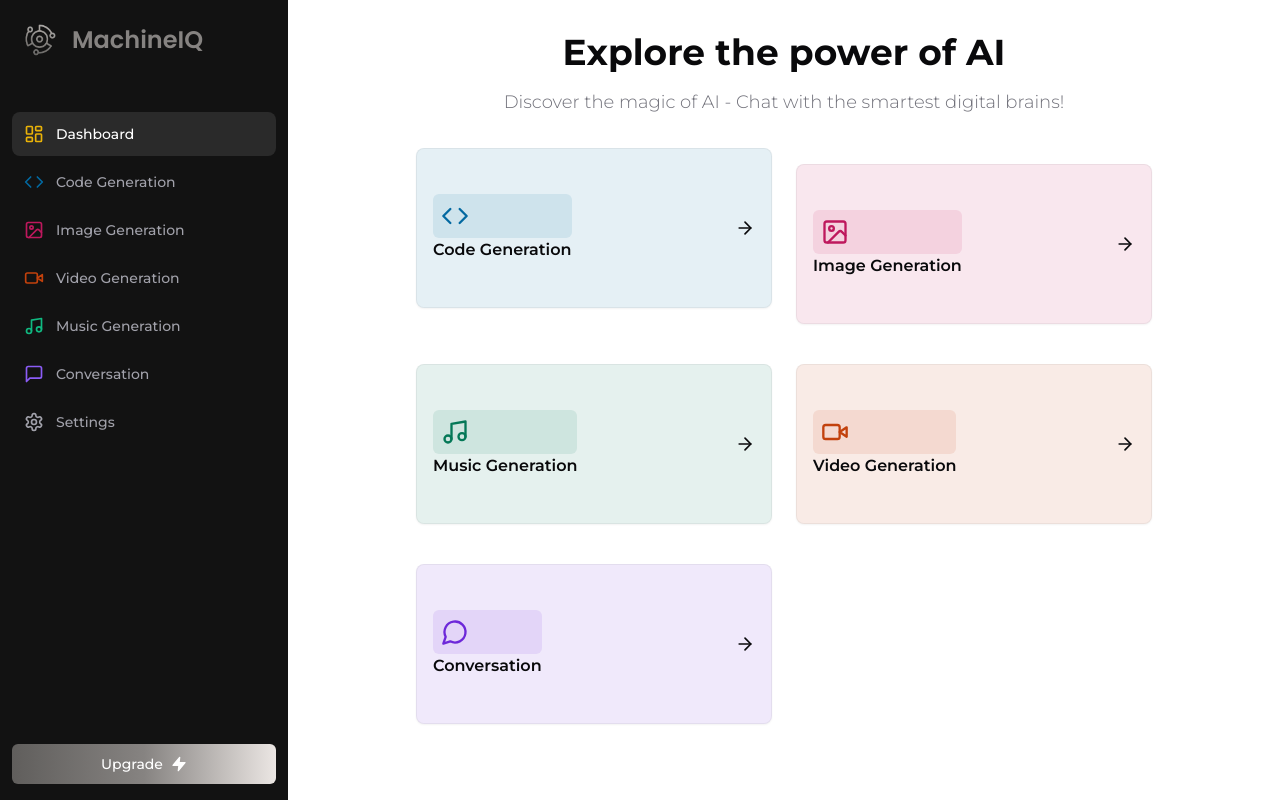
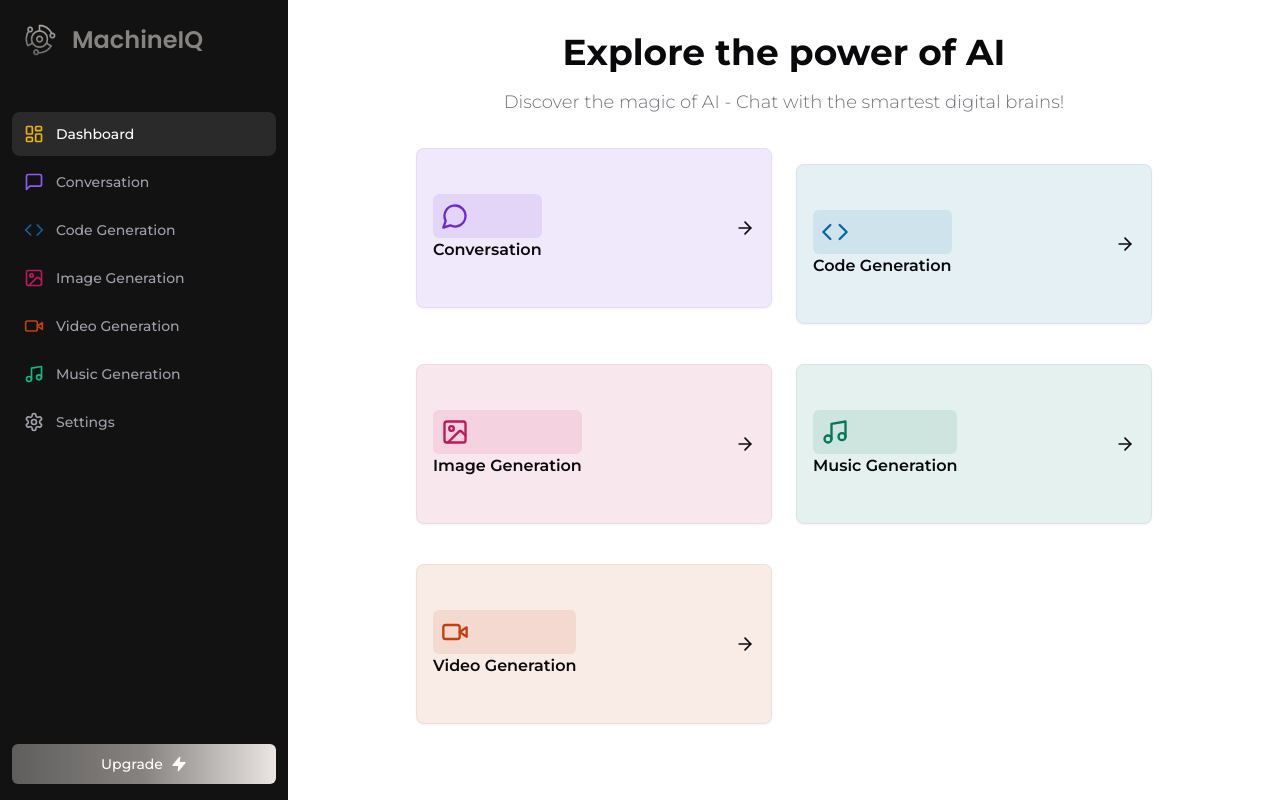
Before and after one commit to Hansraj8149/machineiq, a Next.js app: page /dashboard in a window 1280 px wide. Built offline with nearby package versions, Linux system fonts and the light colour scheme.

Commit message:
arranged the routes

```diff
--- a/app/(dashboard)/(routes)/dashboard/page.tsx
+++ b/app/(dashboard)/(routes)/dashboard/page.tsx
@@ -7,6 +7,13 @@ import { ArrowRight, Code, ImageIcon, MessageCircle, Music, VideoIcon } from "lu
 import { useRouter } from "next/navigation"
 const tools = [
 
+  {
+    label: "Conversation",
+    icon: MessageCircle,
+    color: "text-violet-700",
+    bgColor: "bg-violet-700/10",
+     href: '/conversation'
+  },
   {
     label: 'Code Generation',
     icon: Code,
@@ -42,13 +49,6 @@ const tools = [
   },
 
 
-  {
-    label: "Conversation",
-    icon: MessageCircle,
-    color: "text-violet-700",
-    bgColor: "bg-violet-700/10",
-     href: '/conversation'
-  },
 ]
 const DashboardPage = () => {
   const router = useRouter();
--- a/components/Sidebar.tsx
+++ b/components/Sidebar.tsx
@@ -17,6 +17,12 @@ const routes = [
     icon: LayoutDashboard,
     href: '/dashboard',
     color: "text-yellow-500"
+  },
+  {
+    label: 'Conversation',
+    icon: MessageSquare,
+    href: '/conversation',
+    color: "text-violet-500",
   },
   {
     label: 'Code Generation',
@@ -42,12 +48,6 @@ const routes = [
     icon: Music,
     color: "text-emerald-500",
     href: '/music',
-  },
-  {
-    label: 'Conversation',
-    icon: MessageSquare,
-    href: '/conversation',
-    color: "text-violet-500",
   },
   {
     label: 'Settings',
```
